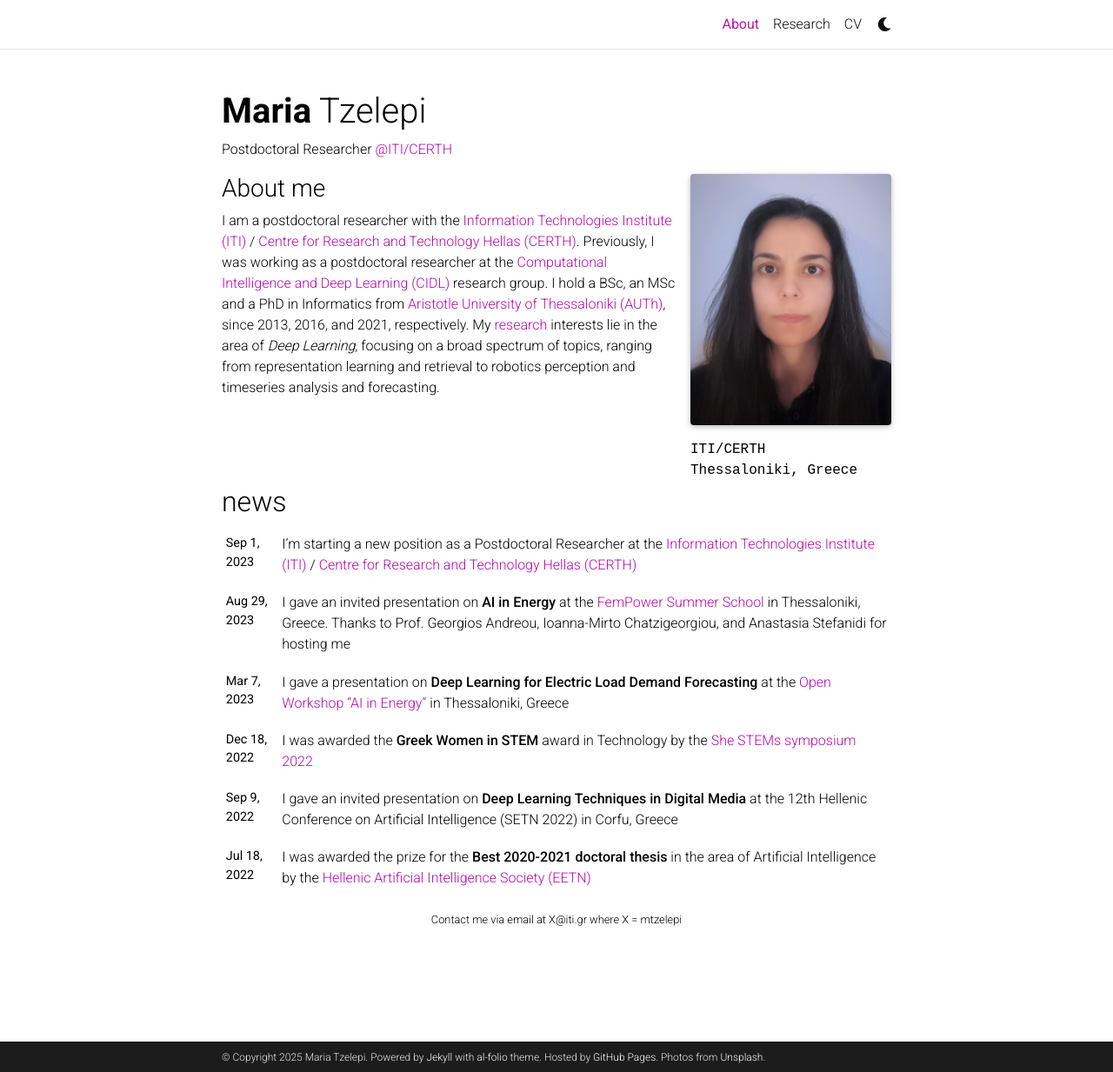
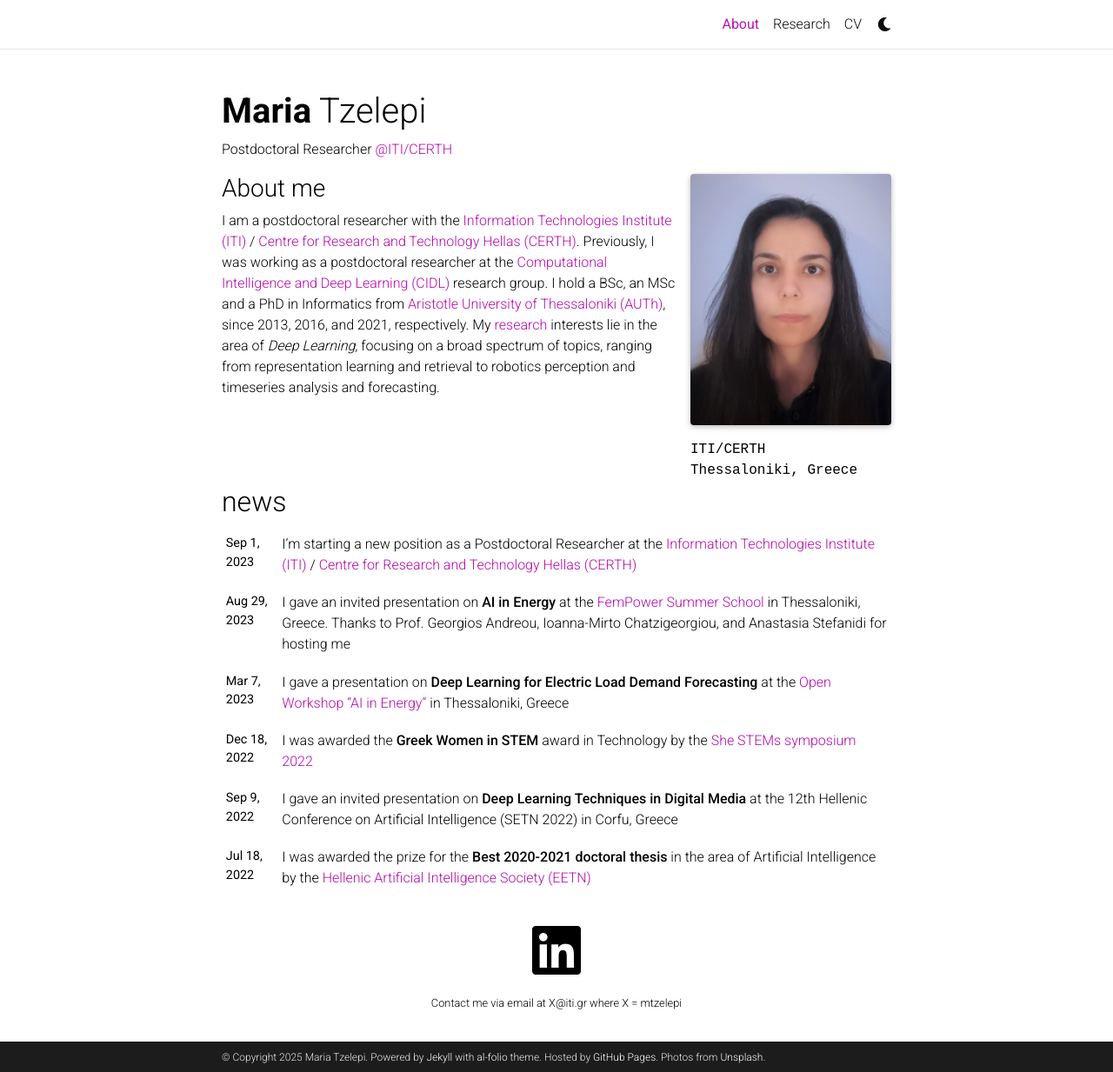
Before and after one commit to mtzelepi/mtzelepi.github.io, a Jekyll site: the page built from _pages/about.md, in a window 1280 px wide and 1233 px high. Shown: the whole window at 87% size. Built offline with Jekyll 4.4.1, drawn with Linux system fonts in a browser that asks for light colours; full-size pictures stand in for the smaller copies a plugin makes; comment, search, counter and statistics services are not loaded; a style sheet for code colours, icons or effects is not loaded.

```diff
--- a/_config.yml
+++ b/_config.yml
@@ -72,7 +72,7 @@ github_username: # your GitHub user name
 gitlab_username: # your GitLab user name
 twitter_username: # your Twitter handle
 scholar_userid: ZMOW1K0AAAAJ # your Google Scholar ID
-linkedin_username: # maria-tzeleph
+linkedin_username:  maria-tzeleph
 orcid_id: # your ORCID ID
 medium_username: # your Medium username
 quora_username: # your Quora username
```
